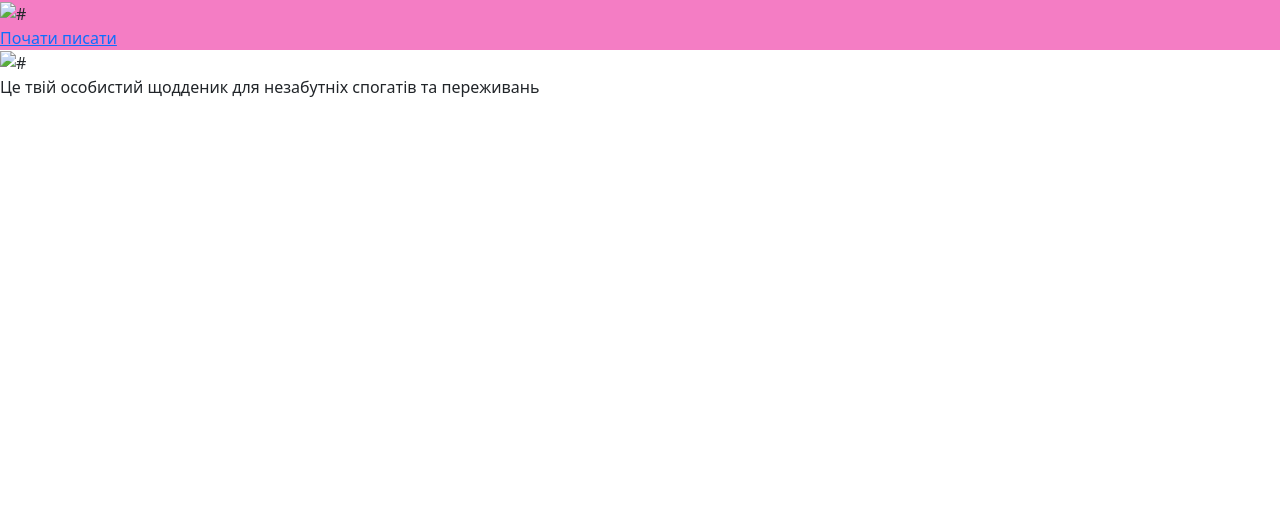
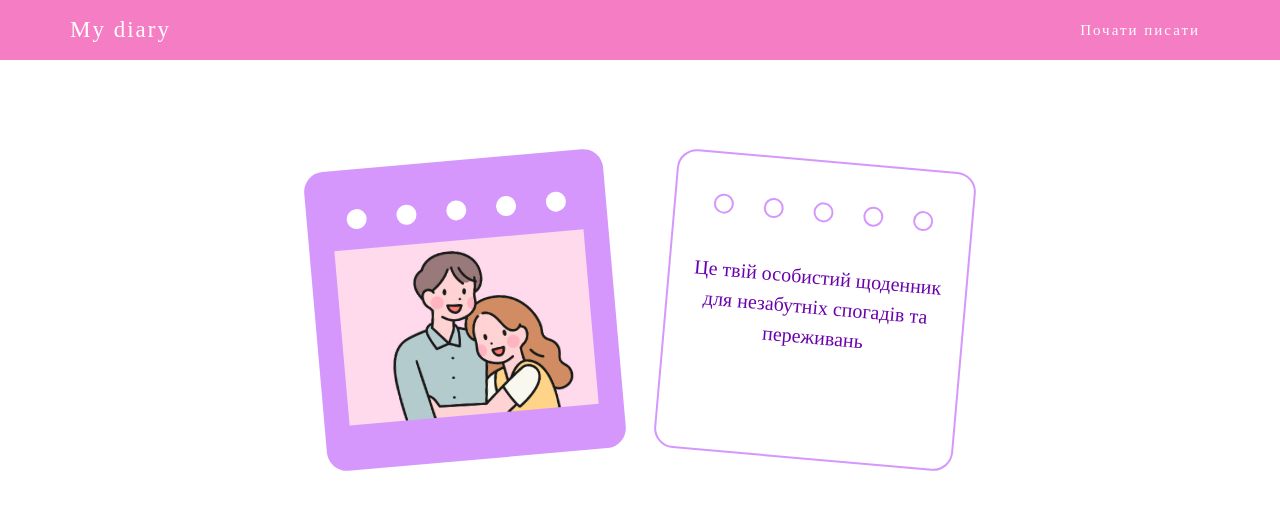
Before and after one commit to PolinaCh14/my_diary, a Flask app: template app/templates/guest-home.html in a window 1280 px wide. Shown: the top 510 px of the page. Run offline with Flask 3, Linux system fonts and the light colour scheme; the template is opened without the code that fills it, so the values that code supplies are empty; some libraries are stand-ins or nearby versions.

Commit message:
add: guest page

```diff
--- a/app/static/css/global.css
+++ b/app/static/css/global.css
@@ -10,5 +10,6 @@
     --primary-text-color: #FFFFFF;
     --secondary-text-color: #6A02AB;
     --line-color: #4C7DF9;
+    --main-letter: italic;
 
 }
--- a/app/static/css/guest-index.css
+++ b/app/static/css/guest-index.css
@@ -1,2 +1,3 @@
 @import "global.css";
-@import "guest.header.css"
+@import "guest.header.css";
+@import "main-diary.css";
--- a/app/static/css/guest.header.css
+++ b/app/static/css/guest.header.css
@@ -1,3 +1,101 @@
-.header{
-    background-color: var(--primary-color)
+.header {
+    width: 100%;
+    background-color: var(--primary-color);
 }
+
+.div-nav {
+    display: flex;
+    align-items: center;
+    justify-content: space-between;
+    padding: 0 100px;
+    height: 60px;
+}
+
+.div-nav__logo-letter {
+    padding-left: 20px;
+    letter-spacing: 2px;
+    font-family: var(--main-letter);
+    display: block;
+    font-size: 23px;
+    transition: 0.2s;
+}
+
+.hamburger {
+    display: none;
+    cursor: pointer;
+}
+
+.hamburger .div-nav__ham-line {
+    width: 30px;
+    height: 3px;
+    background: var(--primary-text-color);
+    margin: 6px 0;
+}
+
+.div-nav__inform {
+    display: flex;
+}
+
+.div-nav__nav {
+    display: block;
+    font-size: 15px;
+    padding: 10px 25px;
+    border-radius: 50px;
+    transition: 0.2s;
+    margin: 0 5px;
+    letter-spacing: 2px;
+    font-family: var(--main-letter);
+}
+
+.div-nav__nav-link, .logo-letter{
+    color: var(--primary-text-color);
+    text-decoration: none;
+}
+
+.div-nav__nav:hover {
+    background: var(--primary-text-color);
+}
+
+.div-nav__nav:hover .div-nav__nav-link {
+    color: var(--primary-color);
+}
+
+@media only screen and (max-width: 1320px) {
+    .div-nav {
+        padding: 0 50px;
+    }
+}
+
+@media only screen and (max-width: 1100px) {
+    .div-nav {
+        padding: 0 30px;
+    }
+}
+
+@media only screen and (max-width: 764px) {
+    .hamburger {
+        display: block;
+    }
+
+    .div-nav__inform {
+        display: none;
+        flex-direction: column;
+        align-items: center;
+        background: var(--primary-color);
+        position: absolute;
+        top: 60px;
+        left: 0;
+        right: 0;
+        width: 100%;
+        height: 40vh;
+        transition: height 0.3s ease-in-out;
+    }
+
+    .div-nav.active .div-nav__inform {
+        display: flex;
+    }
+
+    .div-nav__nav {
+        margin: 15px 0;
+    }
+}
--- /dev/null
+++ b/app/static/css/main-diary.css
@@ -0,0 +1,159 @@
+.main-diary{
+    display: flex;
+    flex-direction: column;
+    align-items: center;
+    justify-content: space-between;
+    padding: 50px;
+}
+
+.main-diary__second-page-text{
+    padding: 20px;
+    font-family: var(--main-letter);
+    font-size: 20px;
+    color: var(--secondary-text-color);
+    text-align: center;
+}
+
+.main-diary__firs-page{
+    display: flex;
+    justify-content: center;
+    justify-content: space-between;
+    align-items: center;
+    border-radius: 20px;
+    background-color: var(--secondary-color);
+    width: 300px;
+    height: 300px;
+    margin-bottom: 40px;
+    flex-direction: column;
+}
+
+.main-diary__second-page{
+    display: flex;
+    justify-content: center;
+    justify-content: space-between;
+    align-items: center;
+    flex-direction: column;
+    width: 300px;
+    height: 300px;
+    border-radius: 20px;
+    border: 2px solid var(--secondary-color);
+}
+
+.main-diary__firs-page-circle, .main-diary__second-page-circle{
+    display: flex;
+    margin-top: 40px;
+    justify-content: center;
+    align-items: center;
+    flex-direction: row;
+    margin-bottom: 20px;
+    gap: 20px;
+}
+
+.firs-page-circle, .second-page-circle{
+    border-radius: 50%;
+    background-color: var(--primary-text-color);
+    width: 20px;
+    height: 20px;
+    margin: 0 5px;
+}
+
+.second-page-circle{
+    /* margin-top: 40px; */
+    border: 2px solid var(--secondary-color);
+    background-color: var(--primary-text-color);
+}
+
+.main-diary__firs-page-img {
+    display: flex;
+    justify-content: center;
+    align-items: center;
+    max-width: 100%;
+    max-height: 100%;
+    margin-bottom: 90px;
+}
+
+.main-diary__firs-page-img img {
+    max-width: 90%;
+    /* max-height: 100%; */
+    object-fit: contain; /* Зберігає пропорції зображення всередині контейнера */
+}
+
+.main-diary__second-pagetext-div{
+    margin-bottom: 90px;
+}
+
+
+@media (min-width: 764px){
+    .main-diary{
+        display: flex;
+        flex-direction: row;
+        align-items: center;
+        justify-content: space-between;
+        padding-top: 100px;
+        gap: 20px;
+        max-width: 750px;
+        margin: 0 auto;
+    }
+    .main-diary__firs-page{
+        width: 300px;
+        height: 300px;
+        margin-bottom: 0px;
+    }
+    .main-diary__firs-page-img {
+        display: flex;
+        justify-content: center;
+        align-items: center;
+    }
+
+    .main-diary__firs-page-img img {
+        max-width: 250px;
+        max-height: 250px;
+        object-fit: contain; /* Зберігає пропорції зображення всередині контейнера */
+    }
+
+    .main-diary__firs-page{
+        transform: rotate(-5deg);
+    }
+    .main-diary__second-page{
+        transform: rotate(5deg);
+    }
+}
+
+@media (min-width: 1440px){
+
+    .main-diary{
+        display: flex;
+        flex-direction: row;
+        align-items: center;
+        justify-content: space-between;
+        padding-top: 100px;
+        gap: 40px;
+        max-width: 1000px;
+        margin: 0 auto;
+    }
+
+    .main-diary__firs-page, .main-diary__second-page{
+        width: 400px;
+        height: 400px;
+        margin-bottom: 0px;
+    }
+
+
+    .main-diary__firs-page-img img {
+        max-width: 300px;
+        max-height: 300px;
+        object-fit: contain; /* Зберігає пропорції зображення всередині контейнера */
+    }
+
+    .main-diary__firs-page{
+        transform: rotate(-5deg);
+    }
+    .main-diary__second-page{
+        transform: rotate(5deg);
+    }
+
+    .main-diary__second-page-text{
+        padding: 55px;
+        font-size: 25px;
+    }
+}
--- /dev/null
+++ b/app/static/js/guest-home.js
@@ -0,0 +1,5 @@
+hamburger = document.querySelector(".hamburger");
+hamburger.onclick = function () {
+    navBar = document.querySelector(".div-nav");
+    navBar.classList.toggle("active");
+}
--- a/app/templates/guest-home.html
+++ b/app/templates/guest-home.html
@@ -2,8 +2,9 @@
 <html lang="en">
 <head>
     <meta charset="UTF-8">
+    <link rel="icon" href="static/img/logo-diary.jpg" type="image/x-icon">
     <meta name="viewport" content="width=device-width, initial-scale=1.0">
-    <title>Document</title>
+    <title>MY DIARY</title>
     <script src="https://unpkg.com/htmx.org@1.9.10" integrity="sha384-D1Kt99CQMDuVetoL1lrYwg5t+9QdHe7NLX/SoJYkXDFfX37iInKRy5xLSi8nO7UC" crossorigin="anonymous"></script>
     <link href="https://cdn.jsdelivr.net/npm/bootstrap@5.3.3/dist/css/bootstrap.min.css" rel="stylesheet"
     integrity="sha384-QWTKZyjpPEjISv5WaRU9OFeRpok6YctnYmDr5pNlyT2bRjXh0JMhjY6hW+ALEwIH" crossorigin="anonymous">
@@ -11,24 +12,49 @@
 </head>
 <body>
     <header class="header">
-        <div class = "header__logo-img">
-            <img src="#" alt="#">
-        </div>
-        <div class = "header__inform">
-            <nav class = "header__nav">
-                <a href="#", class = "header__nav-link">Почати писати</a>
-            </nav>
+        <div class="div-nav">
+            <div class="div-nav__logo-letter">
+                <a href="#" class="logo-letter">My diary</a>
+                <!-- <img class="logo-img" src="static/img/logo-diary.jpg" alt="Logo"> -->
+            </div>
+            <div class="hamburger" id="hamburger">
+                <div class="div-nav__ham-line"></div>
+                <div class="div-nav__ham-line"></div>
+                <div class="div-nav__ham-line"></div>
+            </div>
+            <div class="div-nav__inform" id="nav-links">
+                <nav class="div-nav__nav">
+                    <a href="#" class="div-nav__nav-link">Почати писати</a>
+                </nav>
+            </div>
         </div>
     </header>
-    <div class = "main-diary">
-        <div class = "main-diary__firs-page">
-            <div class = "main-diary__firs-page-img">
-                <img src="#" alt="#">
+    <div class="main-diary">
+        <div class="main-diary__firs-page">
+            <div class="main-diary__firs-page-circle">
+                <div class="firs-page-circle"></div>
+                <div class="firs-page-circle"></div>
+                <div class="firs-page-circle"></div>
+                <div class="firs-page-circle"></div>
+                <div class="firs-page-circle"></div>
+            </div>
+            <div class="main-diary__firs-page-img">
+                <img src="static/img/diary-couple.png" alt="Cute photo">
             </div>
         </div>
         <div class="main-diary__second-page">
-            <p class="main-diary__second-page-text"> Це твій особистий щодденик для незабутніх спогатів та переживань </p>
+            <div class="main-diary__second-page-circle">
+                <div class="second-page-circle"></div>
+                <div class="second-page-circle"></div>
+                <div class="second-page-circle"></div>
+                <div class="second-page-circle"></div>
+                <div class="second-page-circle"></div>
+            </div>
+            <div class="main-diary__second-pagetext-div">
+                <p class="main-diary__second-page-text">Це твій особистий щоденник для незабутніх спогадів та переживань</p>
+            </div>
         </div>
     </div>
+    <script src="static/js/guest-home.js"></script>
 </body>
 </html>
```
Also changed, not shown: app/static/img/diary-couple.png (added), app/static/img/logo-diary.jpg (added).
